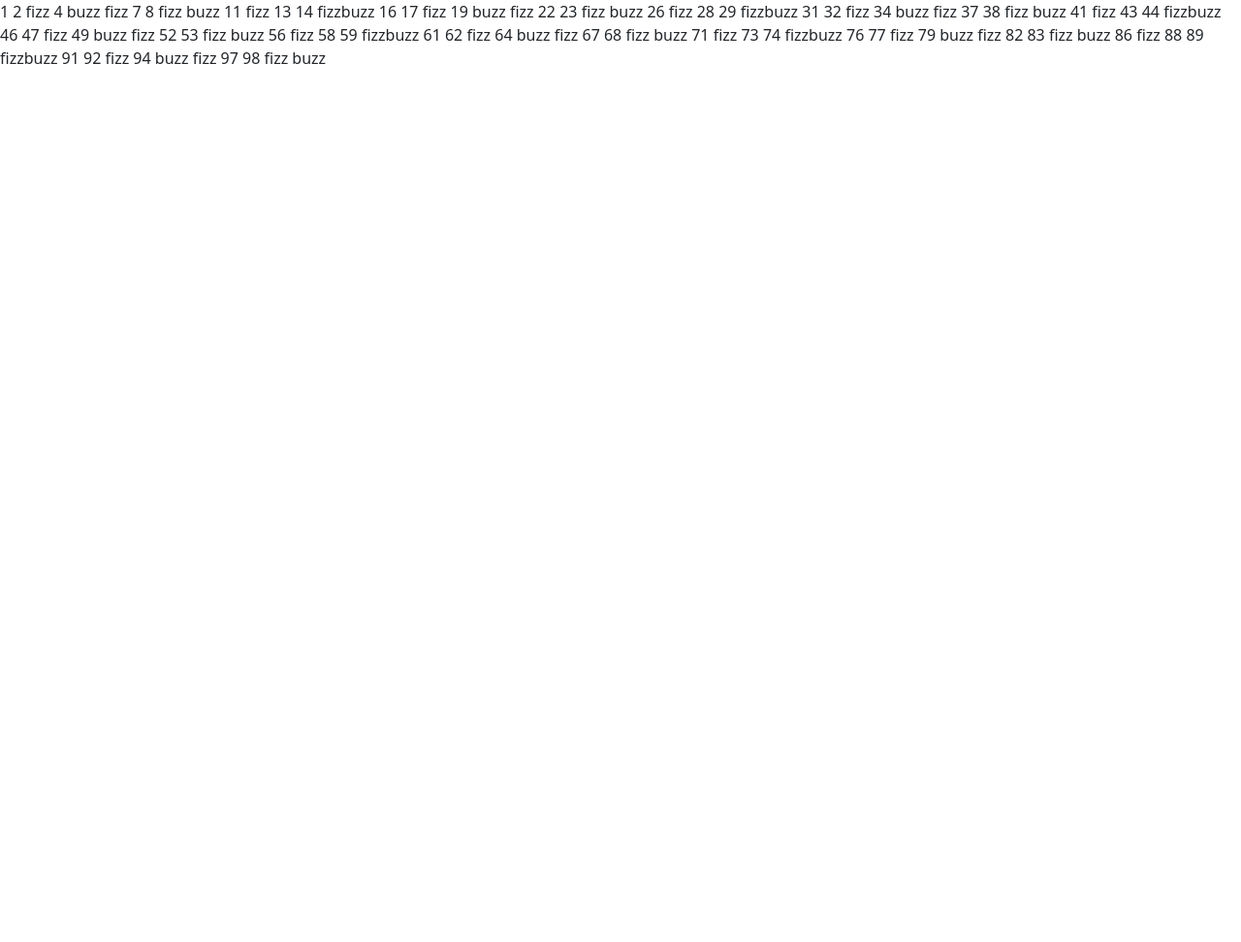
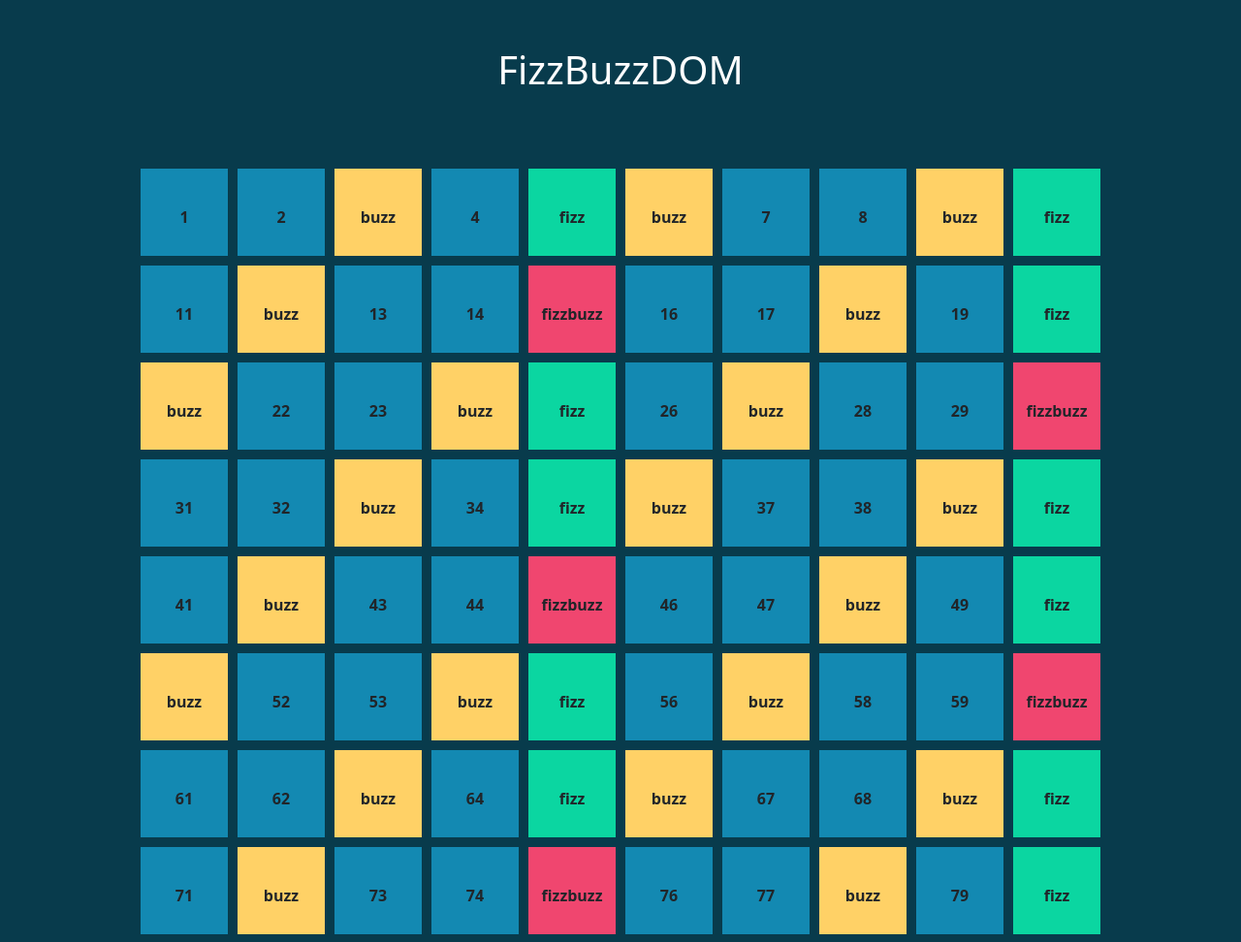
Before and after one commit to ManuelTano/js-fizzbuzz, a plain HTML site: page bonus/index.html in a window 1280 px wide. Shown: the top 972 px of the page at 97% size. Before the commit the page ends 800 px from the top, so only its background shows below. Drawn offline with nearby package versions, Linux system fonts and the light colour scheme.

Commit message:
bonus completato

```diff
--- a/bonus/css/style.css
+++ b/bonus/css/style.css
@@ -0,0 +1,34 @@
+body {
+    background-color: #083B4C;
+}
+
+ul {
+    list-style-type: none;
+    display: flex;
+    flex-wrap: wrap;
+    width: 1000px;
+    margin: 25px auto;
+    padding: 0;
+}
+
+ul li {
+    height: 100px;
+    width: 100px;
+    background-color: #1389B2;
+    text-align: center;
+    line-height: 100px;
+    border: 5px solid #083B4C;
+    font-weight: bold;
+}
+
+.fizz {
+    background-color: #0BD6A1;
+}
+
+.buzz {
+    background-color: #FFD166;
+}
+
+.fizzbuzz {
+    background-color: #F0466F;
+}
--- a/bonus/index.html
+++ b/bonus/index.html
@@ -23,8 +23,15 @@
 
 <body>
 
-    <div id="lista">
-    </div>
+    <section>
+
+        <div class="container">
+            <h1 class="text-center text-white p-5">FizzBuzzDOM</h1>
+            <ul id="lista">
+            </ul>
+        </div>
+
+    </section>
 
     <script src="js/script.js"></script>
 </body>
--- a/bonus/js/script.js
+++ b/bonus/js/script.js
@@ -3,7 +3,9 @@
 // e per i multipli di 5 stampi “Buzz”.
 // Per i numeri che sono sia multipli di 3 che di 5 stampi “FizzBuzz”.
 
+const numberList = document.getElementById("lista");
 
+let elements = '';
 
 // Ciclo for
 
@@ -13,17 +15,14 @@ for (let i = 1; i <= 100; i++) {
 
   if ((i % 5 == 0)&&(i % 3 == 0)) {
 
-    console.log("fizzbuzz");
-    document.getElementById("lista").innerHTML += "fizzbuzz" + ' ';
-
+    elements += '<li class="fizzbuzz">fizzbuzz</li>';
   }
 
   // se il numero è multiplo di 3
 
   else if (i % 3 == 0) {
 
-    console.log("fizz");
-    document.getElementById("lista").innerHTML += "fizz" + ' ';
+    elements += '<li class="buzz">buzz</li>';
 
   }
 
@@ -31,8 +30,7 @@ for (let i = 1; i <= 100; i++) {
 
   else if (i % 5 == 0) {
 
-    console.log("buzz");
-    document.getElementById("lista").innerHTML += "buzz" + ' ';
+    elements += '<li class="fizz">fizz</li>';
 
   }
 
@@ -40,9 +38,10 @@ for (let i = 1; i <= 100; i++) {
 
   else {
 
-    console.log(i);
-    document.getElementById("lista").innerHTML += i + ' ';
+    elements += `<li>${i}</li>`;
 
   }
 
 }
+
+numberList.innerHTML = elements;
```
